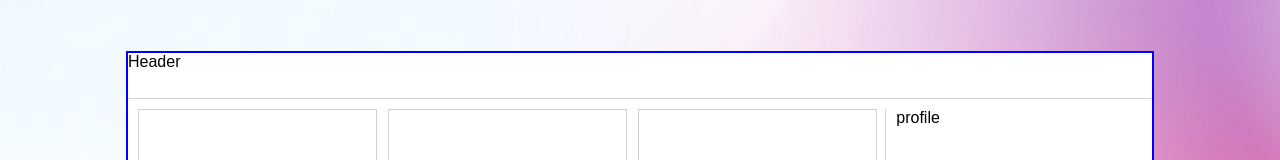
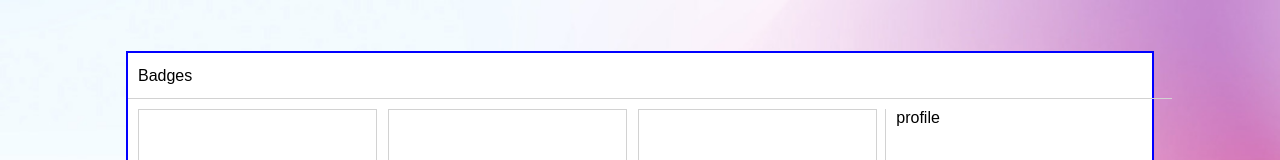
Before and after one commit to leoarthurwall/claromentis-ui, a React (Create React App) app: page / in a window 1280 px wide. Shown: the top 160 px of the page. Built offline with nearby package versions, Linux system fonts and the light colour scheme.

Commit message:
gave flex layout to the header section and added a header text tag

```diff
--- a/src/Components/Header/Header.js
+++ b/src/Components/Header/Header.js
@@ -5,10 +5,23 @@ const HeaderContainer = styled.header`
   height: 50px;
   width: 100%;
   border-bottom: 1px solid rgb(210, 210, 210);
+  padding: 0 10px;
+  display: flex;
+  align-items: center;
+  justify-content: space-between;
+`;
+
+const HeaderText = styled.div`
+  font-size: 16px;
+  font-weight: 500;
 `;
 
 const Header = () => {
-  return <HeaderContainer>Header</HeaderContainer>;
+  return (
+    <HeaderContainer>
+      <HeaderText>Badges</HeaderText>
+    </HeaderContainer>
+  );
 };
 
 export default Header;
```
